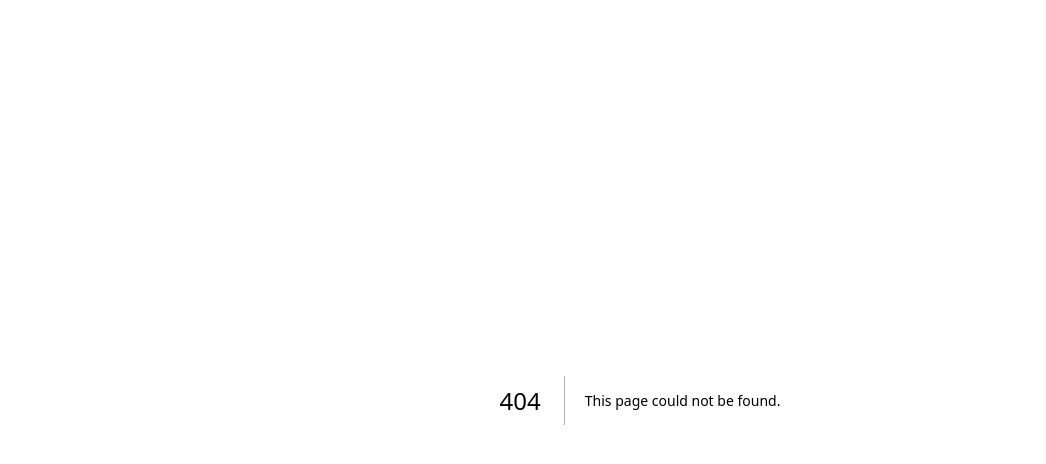
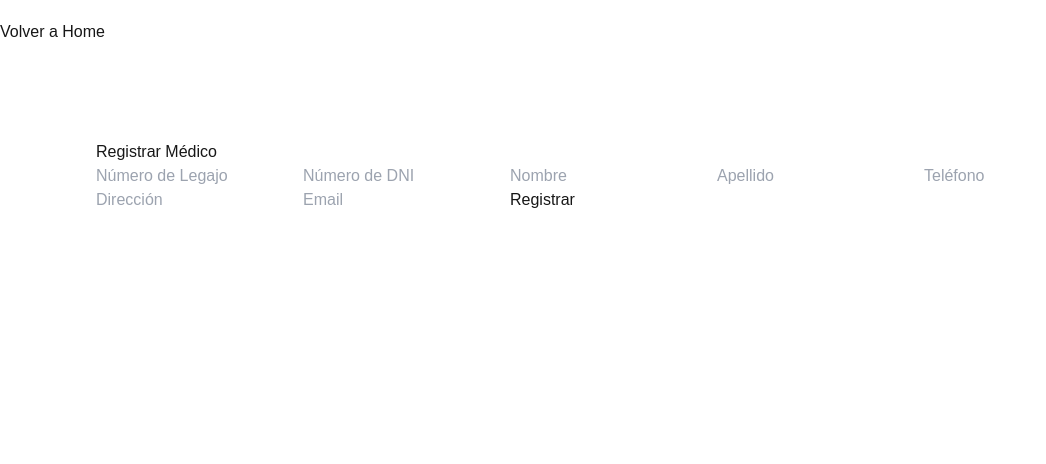
Before and after one commit to ilzmatias/proyecto-aps, a Next.js app: page /register-doctor in a window 1280 px wide. Before the commit this address had no page. Shown: the top 464 px of the page, without its empty margins (0-1046 px from the left). Built offline with nearby package versions, Linux system fonts and the light colour scheme; no server answers.

Commit message:
registrar médico y homepage

```diff
--- a/app/page.tsx
+++ b/app/page.tsx
@@ -1,8 +1,17 @@
-import RegisterPatient from "../components/RegisterPatient";
+import Link from 'next/link';
+
 export default function Home() {
   return (
-    <main className="flex min-h-screen flex-col items-center justify-between p-24">
-      <RegisterPatient />
-    </main>
+    <div>
+      <h1>Home</h1>
+      <ul>
+        <li>
+          <Link href="/register-doctor">Registrar médico</Link>
+        </li>
+        <li>
+          <Link href="/register-patient">Registrar paciente</Link>
+        </li>
+      </ul>
+    </div>
   );
 }
--- /dev/null
+++ b/app/register-doctor/page.tsx
@@ -0,0 +1,15 @@
+import RegisterDoctor from '../../components/RegisterDoctor';
+import Link from 'next/link';
+
+export default function RegisterDoctorPage()  {
+    return (
+        <div>
+            <Link href="/">
+                <button style={{ marginTop: '20px' }}>Volver a Home</button>
+            </Link>
+            <main className="flex min-h-screen flex-col items-center justify-between p-24">
+                <RegisterDoctor />
+            </main>
+        </div>
+  );
+}
--- a/app/register-patient/page.tsx
+++ b/app/register-patient/page.tsx
@@ -1,8 +1,15 @@
-import  RegisterPatient  from '../../components/RegisterPatient'
-export default function HomeRegisterPatient() {
-    return (
-    <div className="flex min-h-screen flex-col items-center justify-between p-24 bg-red-300">
-        <RegisterPatient />
-    </div>
-    );
+import RegisterPatient from "../../components/RegisterPatient";
+import Link from 'next/link';
+
+export default function RegisterPatientPage() {
+  return (
+      <div>
+          <Link href="/">
+              <button style={{ marginTop: '20px' }}>Volver a Home</button>
+          </Link>
+          <main className="flex min-h-screen flex-col items-center justify-between p-24">
+              <RegisterPatient />
+          </main>
+      </div>
+  );
 }
--- /dev/null
+++ b/components/RegisterDoctor.tsx
@@ -0,0 +1,44 @@
+'use client'
+import { useState } from 'react';
+import { supabase } from '../lib/supabaseClient';
+
+const RegisterDoctor = () => {
+    const [legajo, setLegajo] = useState('');
+    const [documento, setDocumento] = useState('');
+    const [nombre, setNombre] = useState('');
+    const [apellido, setApellido] = useState('');
+    const [telefono, setTelefono] = useState('');
+    const [direccion, setDireccion] = useState('');
+    const [email, setEmail] = useState('');
+
+    const handleSubmit = async (e: React.FormEvent) => {
+      e.preventDefault();
+      const { data, error } = await supabase
+        .from('doctors')
+        .insert([{ legajo, documento, nombre, apellido, telefono, direccion, email }]);
+
+      if (error) {
+        console.error('Error registrando médico:', error);
+      } else {
+        console.log('Médico registrado:', data);
+      }
+    };
+
+    return (
+      <div>
+        <h1>Registrar Médico</h1>
+        <form onSubmit={handleSubmit}>
+          <input type="text" value={legajo} onChange={(e) => setLegajo(e.target.value)} placeholder="Número de Legajo" required />
+          <input type="text" value={documento} onChange={(e) => setDocumento(e.target.value)} placeholder="Número de DNI" required />
+          <input type="text" value={nombre} onChange={(e) => setNombre(e.target.value)} placeholder="Nombre" required />
+          <input type="text" value={apellido} onChange={(e) => setApellido(e.target.value)} placeholder="Apellido" required />
+          <input type="tel" value={telefono} onChange={(e) => setTelefono(e.target.value)} placeholder="Teléfono" required />
+          <input type="text" value={direccion} onChange={(e) => setDireccion(e.target.value)} placeholder="Dirección" required />
+          <input type="email" value={email} onChange={(e) => setEmail(e.target.value)} placeholder="Email" required />
+          <button type="submit">Registrar</button>
+        </form>
+      </div>
+    );
+  };
+
+  export default RegisterDoctor;
```
